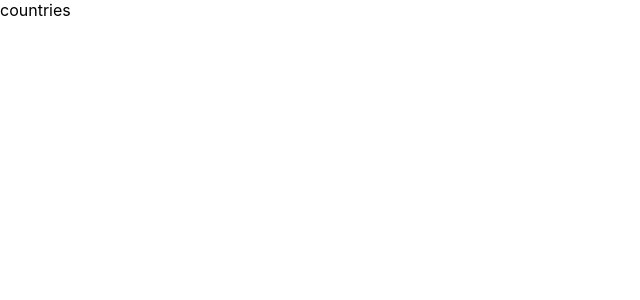
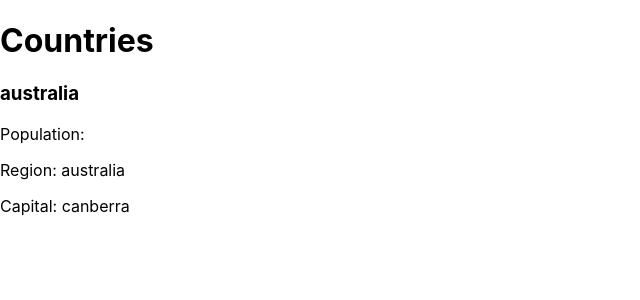
Before and after one commit to luluCodingWizard/Nextjs-Beginners, a Next.js app: page /countries in a window 1280 px wide. Shown: the top 300 px of the page, without its empty margins (0-640 px from the left). Built offline with nearby package versions, Linux system fonts and the light colour scheme.

Commit message:
lesson 6 create custom component

```diff
--- /dev/null
+++ b/components/countryCard.js
@@ -0,0 +1,23 @@
+import React from "react";
+import PropTypes from "prop-types";
+
+function CountryCard({ countryName, population, region, capital }) {
+  return (
+    <div>
+      <h3>{countryName}</h3>
+      <p>
+        <span>Population:</span> {population}
+      </p>
+      <p>
+        <span>Region:</span> {region}
+      </p>
+      <p>
+        <span>Capital:</span> {capital}
+      </p>
+    </div>
+  );
+}
+
+CountryCard.propTypes = {};
+
+export default CountryCard;
--- a/pages/countries/index.js
+++ b/pages/countries/index.js
@@ -1,7 +1,17 @@
 // domain.com/countries
 
 import React from "react";
+import CountryCard from "../../components/countryCard";
 
 export default function countries() {
-  return <div>countries</div>;
+  return (
+    <div>
+      <h1>Countries</h1>
+      <CountryCard
+        countryName="australia"
+        region="australia"
+        capital="canberra"
+      />
+    </div>
+  );
 }
```
